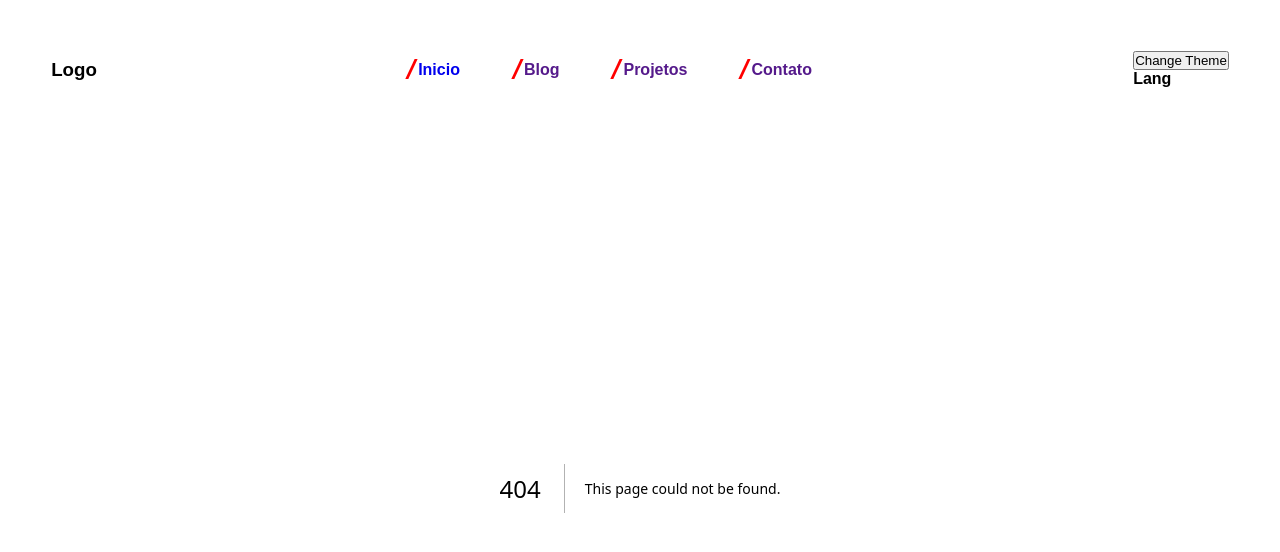
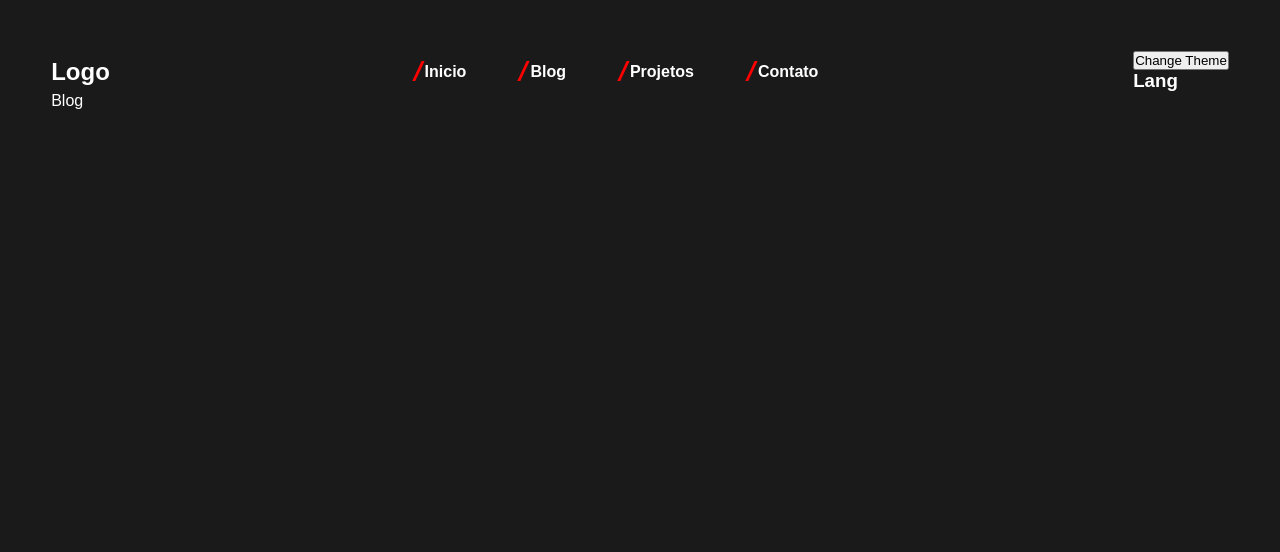
Before and after one commit to akadot/dotdev.me, a Next.js app: page /blog in a window 1280 px wide. Before the commit this address had no page. Shown: the top 552 px of the page. Built offline with nearby package versions, Linux system fonts and the light colour scheme.

Commit message:
:lipstick:

```diff
--- a/src/components/navbar.tsx
+++ b/src/components/navbar.tsx
@@ -1,14 +1,7 @@
-import { useContext } from 'react'
-import { ThemeContext } from 'src/context/ThemeContext'
 import Link from 'next/link'
 import style from '../styles/Navbar.module.scss'
 
-interface HandleThemeProps{
-    handleTheme: (event: React.MouseEvent<HTMLDivElement, MouseEvent>) => void
-}
-
-export default function Navbar(handleTheme:HandleThemeProps){
-
+export default function Navbar(){
     return (
         <section className={`${style.container}`}>
             {/* Logo */}
@@ -16,13 +9,13 @@ export default function Navbar(handleTheme:HandleThemeProps){
             {/* Menu */}
             <nav className={style.menu_container}>
                 <Link href='/' className={style.menu_item}>Inicio</Link>
-                <Link href='' className={style.menu_item}>Blog</Link>
-                <Link href='' className={style.menu_item}>Projetos</Link>
-                <Link href='' className={style.menu_item}>Contato</Link>
+                <Link href='/blog' className={style.menu_item}>Blog</Link>
+                <Link href='/projects' className={style.menu_item}>Projetos</Link>
+                <Link href='/contact' className={style.menu_item}>Contato</Link>
             </nav>
             {/* Theme */}
             <section>
-                <button onClick={() => handleTheme}>Change Theme</button>
+                <button>Change Theme</button>
                 <h1>Lang</h1>
             </section>
         </section>
--- /dev/null
+++ b/src/context/LangContext.tsx
@@ -0,0 +1 @@
+import React, {createContext, useState} from 'react';
--- a/src/context/ThemeContext.tsx
+++ b/src/context/ThemeContext.tsx
@@ -1,8 +1,8 @@
-import React, {createContext, ReactElement, useState} from 'react'
+import React, {createContext, useState} from 'react'
 
 export const ThemeContext = createContext<any>({theme: 'dark', undefined})
 
-export const ThemeProvider: React.FC<{children:JSX.Element}> = ({children}) => {
+export const ThemeProvider: React.FC<{children:JSX.Element[]}> = ({children}) => {
     const [theme, setTheme] = useState('dark');
 
     return (
--- a/src/pages/_app.tsx
+++ b/src/pages/_app.tsx
@@ -1,23 +1,11 @@
 import type { AppProps } from 'next/app'
-import {useContext} from 'react'
-import { ThemeProvider, ThemeContext } from 'src/context/ThemeContext'
+import { ThemeProvider } from 'src/context/ThemeContext'
 import Head from 'next/head'
 import Menu from '../components/navbar'
 
 import '../styles/globals.scss'
 
 export default function App({ Component, pageProps }: AppProps) {
-  const {theme, setTheme} = useContext(ThemeContext);
-
-  function handleTheme(){
-    console.log(theme)
-    if(theme === 'dark'){
-        setTheme('light')
-    }else if(theme === 'light'){
-        setTheme('dark')
-    }
-  }
-
   return (
     <>
       <Head>
@@ -27,12 +15,9 @@ export default function App({ Component, pageProps }: AppProps) {
         <link rel="icon" href="/favicon.ico" />
       </Head>
       <ThemeProvider>
-        <section className={`${theme} background`} id="wrapper">
-          <Menu handleTheme={handleTheme}/>
+          <Menu />
           <Component {...pageProps} />
-        </section>
       </ThemeProvider>
-
     </>
   )
 }
--- /dev/null
+++ b/src/pages/blog.tsx
@@ -0,0 +1,13 @@
+export default function Blog() {
+    return (
+      <>
+
+        <main>
+          <section>
+            <p>Blog</p>
+          </section>
+          <section></section>
+        </main>
+      </>
+    )
+  }
--- a/src/pages/index.tsx
+++ b/src/pages/index.tsx
@@ -1,6 +1,4 @@
 import styles from '../styles/Home.module.scss'
-import { ThemeContext } from 'src/context/ThemeContext'
-
 
 export default function Home() {
   return (
--- a/src/styles/abstracts/_themes.scss
+++ /dev/null
@@ -1,19 +0,0 @@
-@use './colors' as *;
-
-.dark{
-    .background{
-        background-color: $dark;
-    }
-    .text{
-        color: $light;
-    }
-}
-
-.light{
-    .background{
-        background-color: $light;
-    }
-    .text{
-        color: $dark;
-    }
-}
--- a/src/styles/globals.scss
+++ b/src/styles/globals.scss
@@ -1,4 +1,4 @@
-@use './abstracts/colors' as *;
+@use './colors' as *;
 
 *{
   margin: 0;
@@ -9,14 +9,15 @@
 
 body{
   font-family: sans-serif;
-}
+  padding: 3.2rem;
 
-#wrapper{
-  padding: 3.2rem;
-}
+  background-color: $dark;
+  color: $light;
 
-a{
-  text-decoration: none;
+  a{
+    text-decoration: none;
+    color: $light;
+  }
 }
 
 .dark{
```
Also changed, not shown: src/pages/contact.tsx (added, +13 -0 lines), src/pages/projects.tsx (added, +13 -0 lines), src/styles/_colors.scss (renamed from src/styles/abstracts/_colors.scss).
